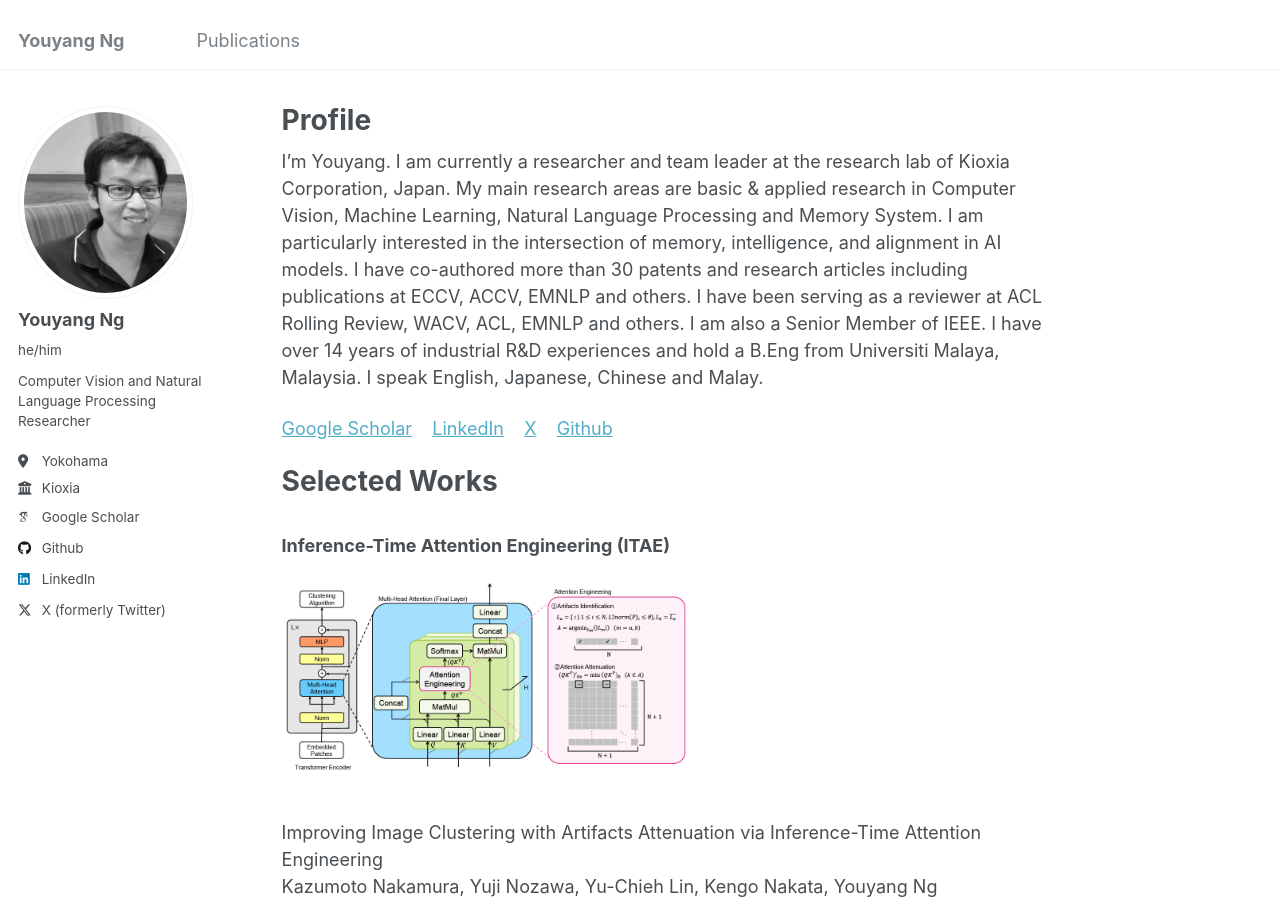
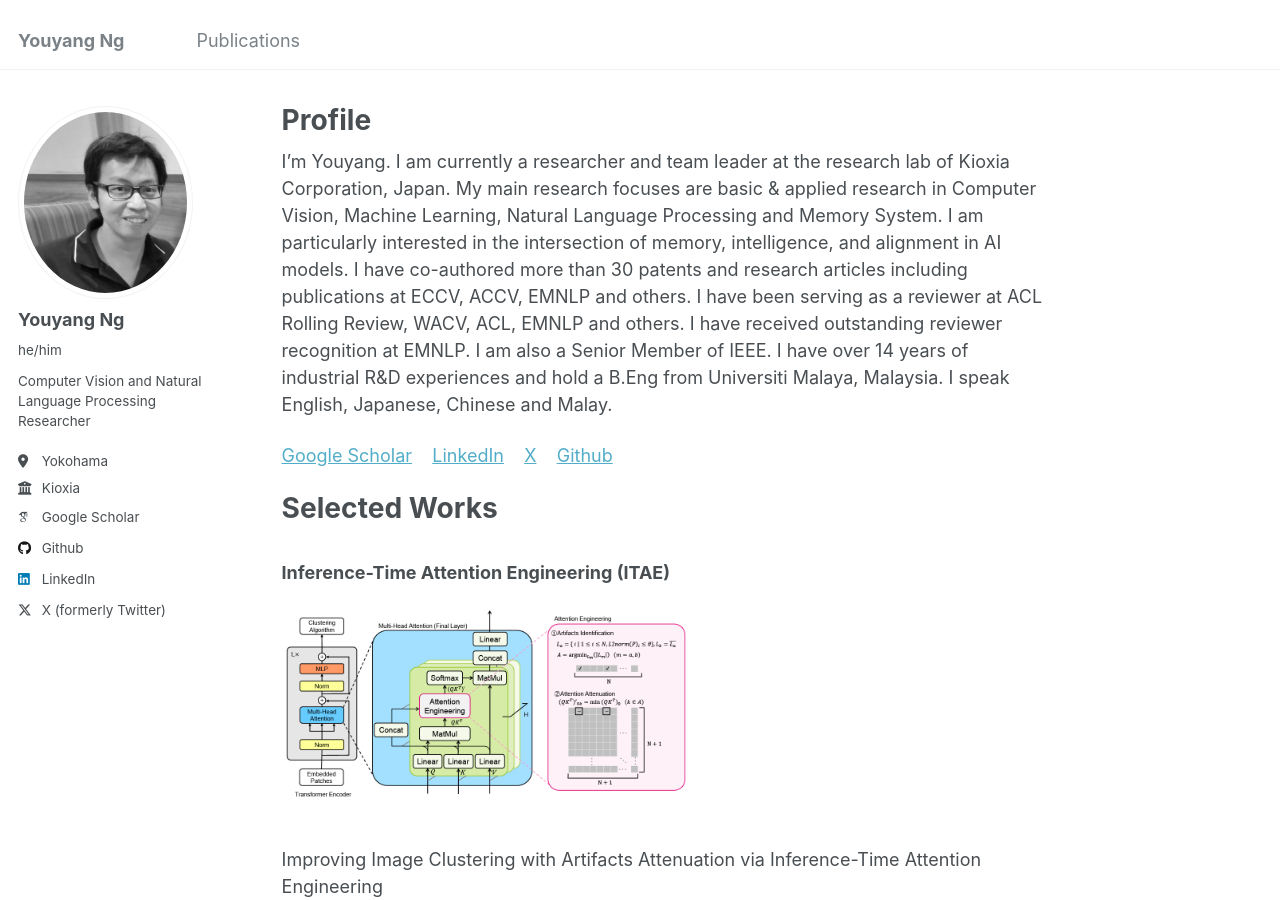
Before and after one commit to yy29/yy29.github.io, a Jekyll site: the page built from _pages/about.md, in a window 1280 px wide and 900 px high. Built offline with Jekyll 4.4.1, drawn with Linux system fonts in a browser that asks for light colours; some web fonts are replaced.

Commit message:
Update about.md

```diff
--- a/_pages/about.md
+++ b/_pages/about.md
@@ -7,7 +7,7 @@ redirect_from:
   - /about.html
 ---
 
-I'm Youyang. I am currently a researcher and team leader at the research lab of Kioxia Corporation, Japan. My main research areas are basic & applied research in Computer Vision, Machine Learning, Natural Language Processing and Memory System. I am particularly interested in the intersection of memory, intelligence, and alignment in AI models. I have co-authored more than 30 patents and research articles including publications at ECCV, ACCV, EMNLP and others. I have been serving as a reviewer at ACL Rolling Review, WACV, ACL, EMNLP and others. I am also a Senior Member of IEEE. I have over 14 years of industrial R&D experiences and hold a B.Eng from Universiti Malaya, Malaysia. I speak English, Japanese, Chinese and Malay.
+I'm Youyang. I am currently a researcher and team leader at the research lab of Kioxia Corporation, Japan. My main research focuses are basic & applied research in Computer Vision, Machine Learning, Natural Language Processing and Memory System. I am particularly interested in the intersection of memory, intelligence, and alignment in AI models. I have co-authored more than 30 patents and research articles including publications at ECCV, ACCV, EMNLP and others. I have been serving as a reviewer at ACL Rolling Review, WACV, ACL, EMNLP and others. I have received outstanding reviewer recognition at EMNLP. I am also a Senior Member of IEEE. I have over 14 years of industrial R&D experiences and hold a B.Eng from Universiti Malaya, Malaysia. I speak English, Japanese, Chinese and Malay.
 
 [Google Scholar](https://scholar.google.com/citations?user=4BGLw_QAAAAJ) &nbsp;&nbsp; [LinkedIn](https://www.linkedin.com/in/youyang-ng-55a10ab9/) &nbsp;&nbsp; [X](https://x.com/youyang_ng) &nbsp;&nbsp; [Github](https://github.com/rcgai)
 
```
